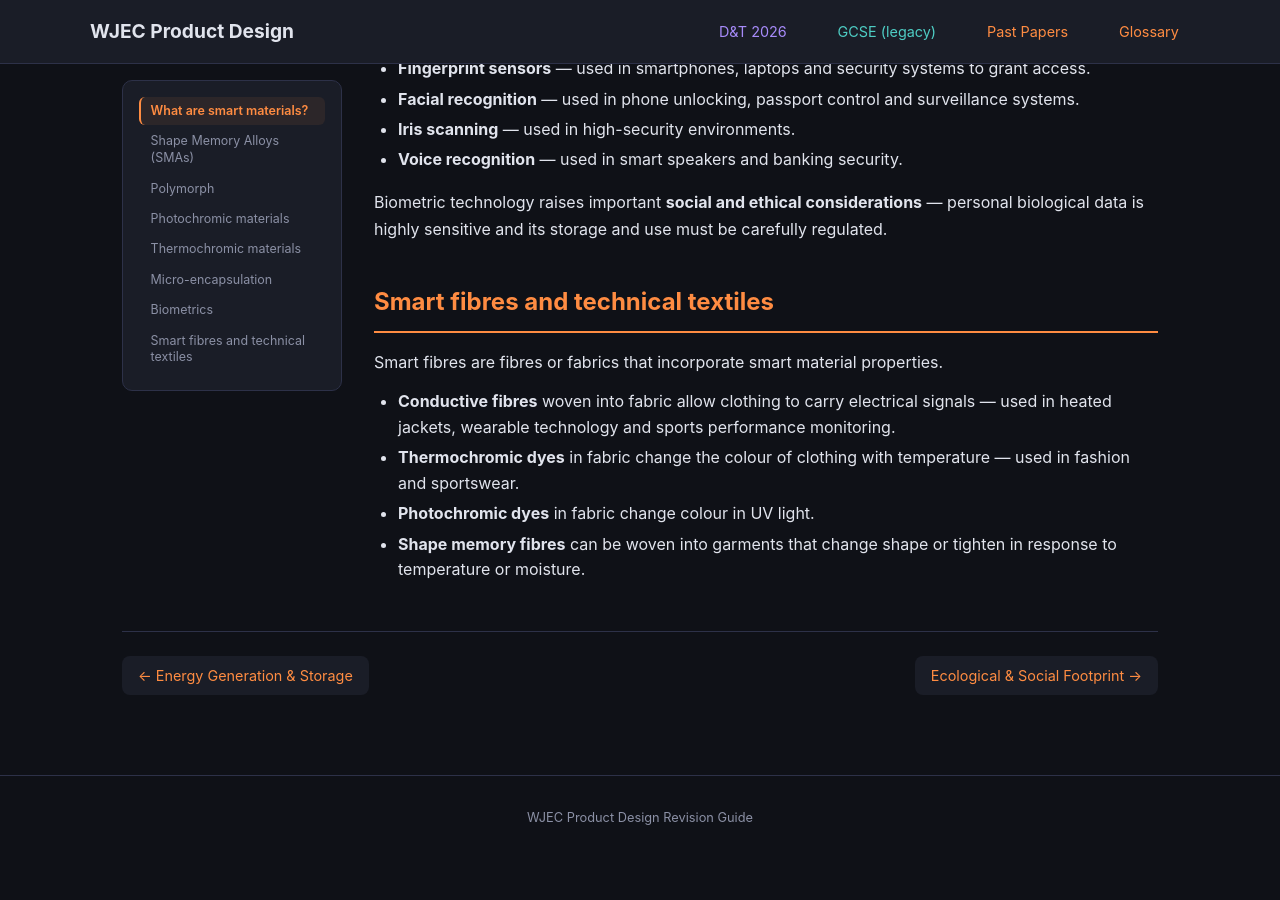
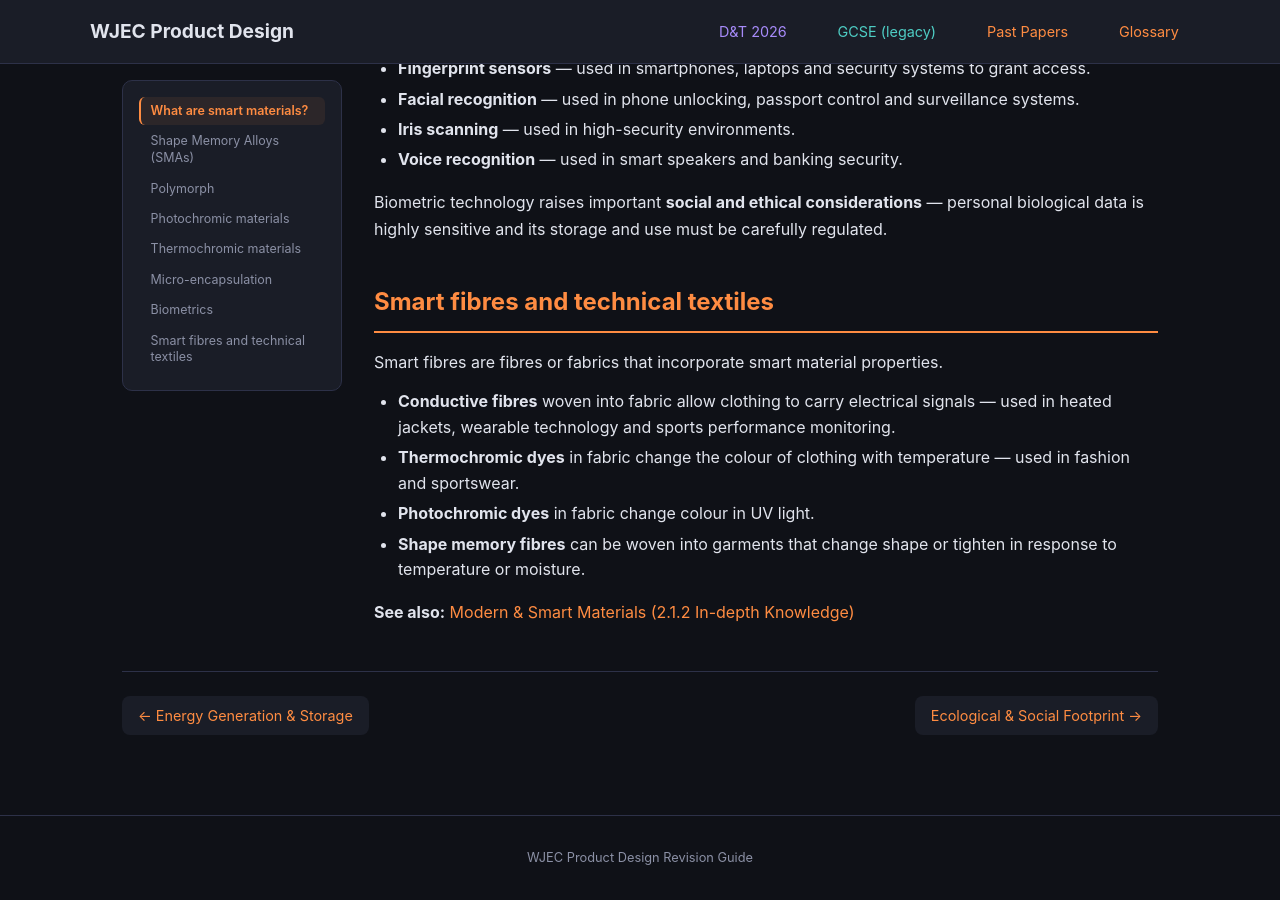
Before and after one commit to jase1979/pd, a Jekyll site: the page built from gcse/unit1/modern-smart-materials/index.md, in a window 1280 px wide and 900 px high, scrolled down 2158 px. Built offline with Jekyll 4.4.1, drawn with Linux system fonts in a browser that asks for light colours; before the commit the page ends 3018 px from its top, so only the background shows below that.

Commit message:
docs(gcse/smart-materials): cross-link the two Modern & Smart Materials pages
Co-Authored-By: Claude Opus 5.5 <noreply@anthropic.com>
Claude-Session: https://claude.ai/code/session_01DpfhjA9JZdn9Fs3Y2Cfuwh

```diff
--- a/gcse/unit1/modern-smart-materials/index.md
+++ b/gcse/unit1/modern-smart-materials/index.md
@@ -74,3 +74,5 @@ Smart fibres are fibres or fabrics that incorporate smart material properties.
 - **Thermochromic dyes** in fabric change the colour of clothing with temperature — used in fashion and sportswear.
 - **Photochromic dyes** in fabric change colour in UV light.
 - **Shape memory fibres** can be woven into garments that change shape or tighten in response to temperature or moisture.
+
+**See also:** [Modern & Smart Materials (2.1.2 In-depth Knowledge)](/gcse/unit2/smart-materials/)
```
Also changed, not shown: gcse/unit2/smart-materials/index.md (+2 -0 lines).
